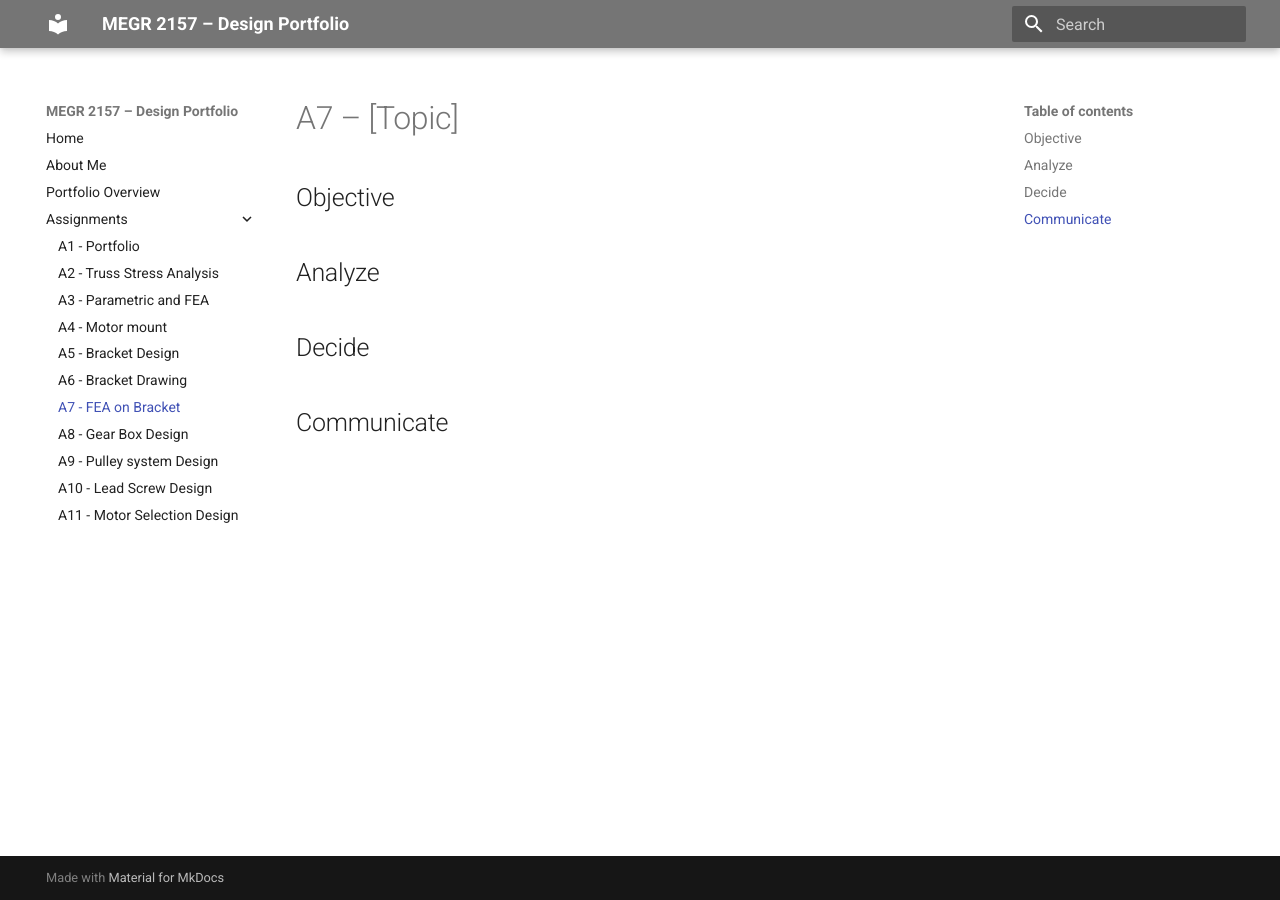
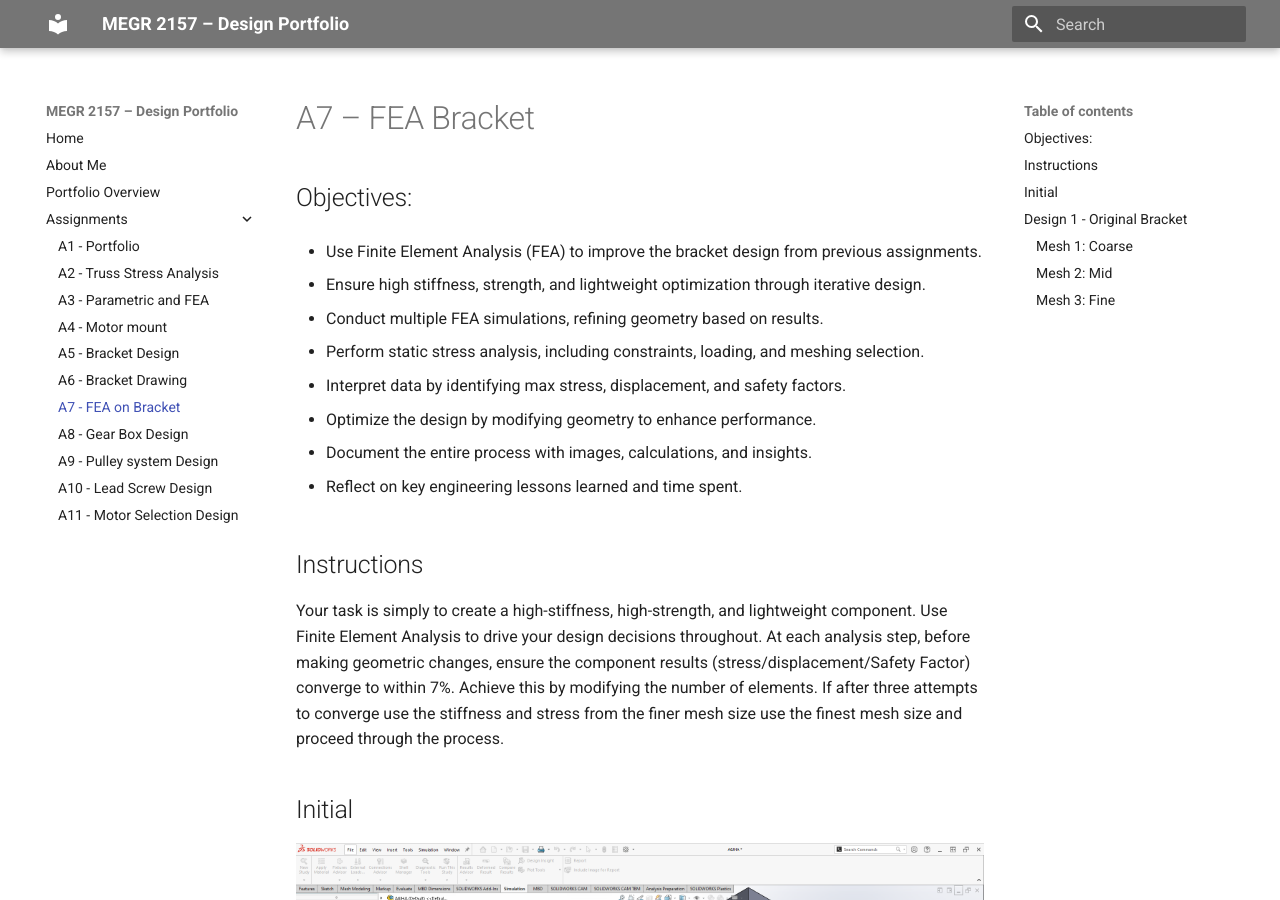
Before and after one commit to JHernPR/MEGR-2157-portfolio, an MkDocs documentation site: the page built from docs/assignments/A07/index.md, in a window 1280 px wide and 900 px high. Built offline with MkDocs 1.6.1 and Material for MkDocs 9.7.7, drawn with Linux system fonts in a browser that asks for light colours; some of the changed text lies outside the part shown.

Commit message:
Update index.md

```diff
--- a/docs/assignments/A07/index.md
+++ b/docs/assignments/A07/index.md
@@ -1,12 +1,49 @@
-# A7 – [Topic]
-
-## Objective
+# A7 – FEA Bracket
 
 
-## Analyze
 
 
-## Decide
 
+## Objectives:
+- Use Finite Element Analysis (FEA) to improve the bracket design from previous assignments.
 
-## Communicate
+- Ensure high stiffness, strength, and lightweight optimization through iterative design.
+
+- Conduct multiple FEA simulations, refining geometry based on results.
+
+- Perform static stress analysis, including constraints, loading, and meshing selection.
+
+- Interpret data by identifying max stress, displacement, and safety factors.
+
+- Optimize the design by modifying geometry to enhance performance.
+
+- Document the entire process with images, calculations, and insights.
+
+- Reflect on key engineering lessons learned and time spent.
+
+## Instructions
+
+Your task is simply to create a high-stiffness, high-strength, and lightweight component. Use Finite Element Analysis to drive your design decisions throughout. At each analysis step, before making geometric changes, ensure the component results (stress/displacement/Safety Factor) converge to within 7%. Achieve this by modifying the number of elements. If after three attempts to converge use the stiffness and stress from the finer mesh size use the finest mesh size and proceed through the process.
+
+## Initial
+
+![Fixed](Fixed_geometryA7.PNG)
+![Force](ForceApplied.PNG)
+
+## Design 1 - Original Bracket
+
+### Mesh 1: Coarse
+
+![stressL](D1STRESSLOW.PNG)
+![DispL](D1DISPLOW.PNG)
+![FOSL](D1FOSLOW.PNG)
+
+### Mesh 2: Mid
+![stressM](D1STRESSMIDDLE.PNG)
+![DispM](D1DISPMIDDLE.PNG)
+![FOSM](D1FOSMIDDLE.PNG)
+
+### Mesh 3: Fine
+![stressH](D1STRESSHIGH.PNG)
+![DispH](D1DISPHIGH.PNG)
+![FOS1H](D1FOSHIGH.PNG)
```
